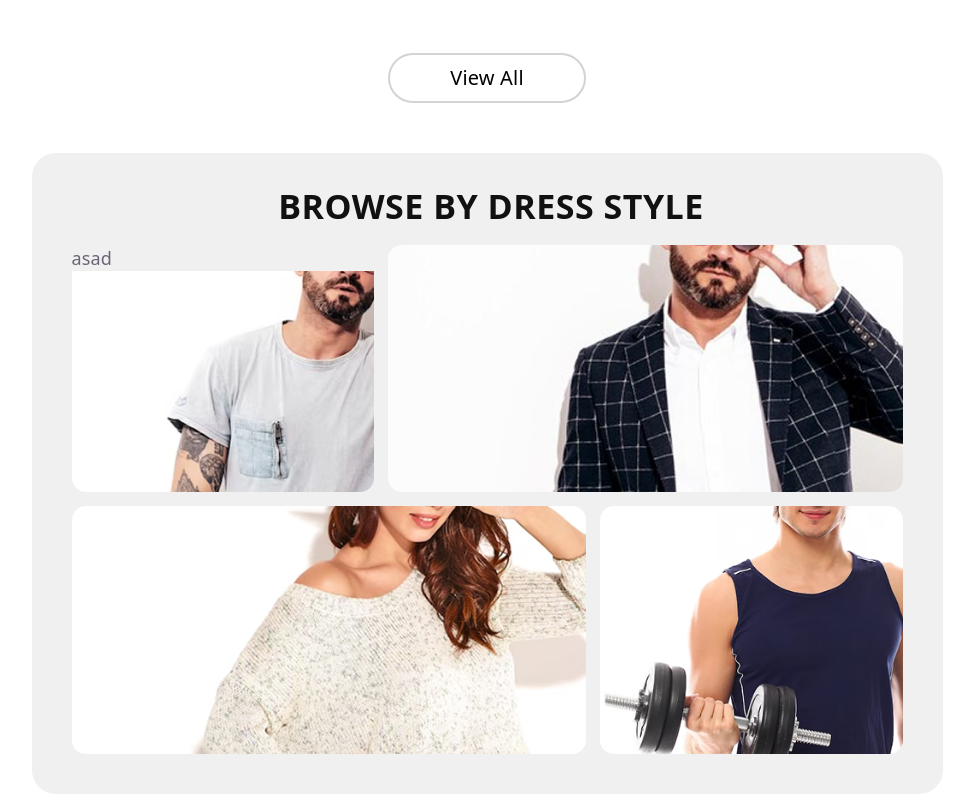
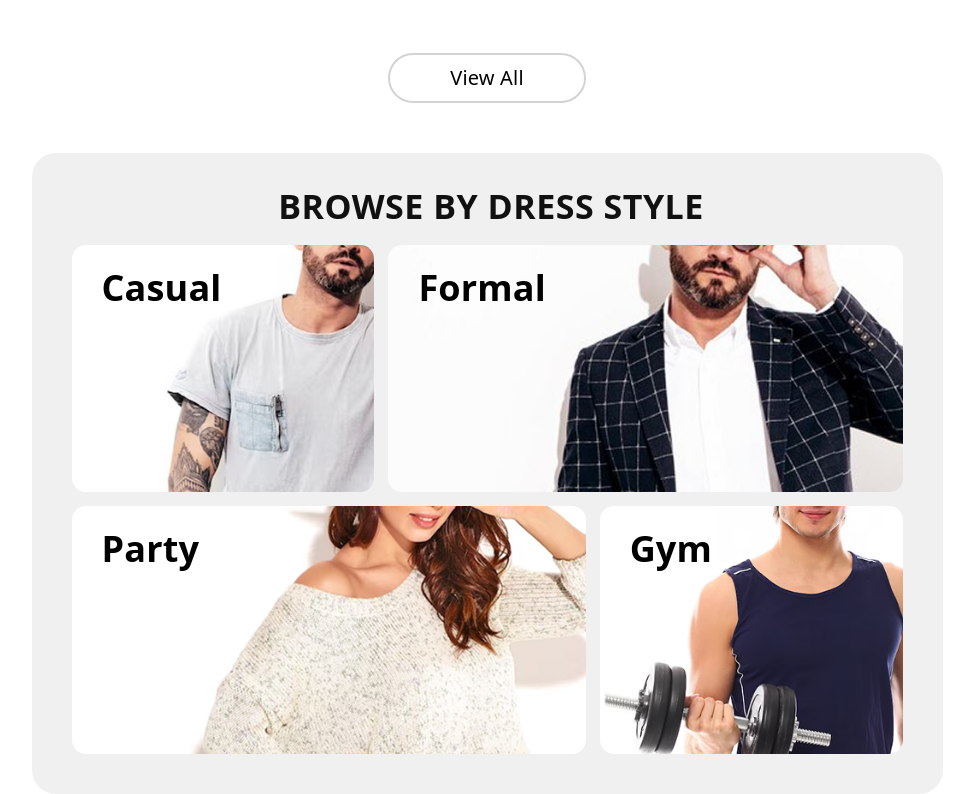
Before and after one commit to NXT-ASAD-CODE/4-backend-frontend-assignment-of-sayalani, a React (Vite) app: page / in a window 1280 px wide. Shown: the part 2096-2890 px from the top of the page, without its empty margins (153-1127 px from the left). Built offline with nearby package versions, Linux system fonts and the light colour scheme.

Commit message:
Placing text on the Image

```diff
--- a/src/components/BrowseStyle.jsx
+++ b/src/components/BrowseStyle.jsx
@@ -4,19 +4,22 @@ function BrowseStyle() {
     return (
         <div className='flex'>
             <div className="panel">
-                <h1>Browse by Dress Style</h1>
+                <h1 className='panel-heading'>Browse by Dress Style</h1>
                 <div className="style-grid">
                     <div className="style-card card-casual">
-                        <p className='Image-Text'>asad</p>
+                        <h1 className='Image-Text'>Casual</h1>
                         <img src="../public/image 11.png" alt="Casual style" />
                     </div>
                     <div className="style-card card-formal">
+                        <h1 className='Image-Text'>Formal</h1>
                         <img src="../public/image 13.png" alt="Formal style" />
                     </div>
                     <div className="style-card card-party">
+                        <h1 className='Image-Text'>Party</h1>
                         <img src="../public/image 12.png" alt="Party style" />
                     </div>
                     <div className="style-card card-gym">
+                        <h1 className='Image-Text'>Gym</h1>
                         <img src="../public/image 14.png" alt="Gym style" />
                     </div>
                 </div>
--- a/src/index.css
+++ b/src/index.css
@@ -285,7 +285,7 @@
 }
 
 
-.panel h1 {
+.panel .panel-heading {
   margin: 0 0 26px 8px;
   font-size: clamp(24px, 3.4vw, 34px);
   font-weight: 800;
@@ -294,6 +294,7 @@
   text-transform: uppercase;
   display: flex;
   justify-content: center;
+  /* position: relative; */
 }
 
 /* ---- CSS Grid: 8 tracks so each row can split 3/5 or 5/3 ---- */
@@ -347,5 +348,11 @@
   }
 }
 .Image-Text{
-  z-index: 1;
+  /* z-index: 1;  */
+  position: absolute;
+  margin-left: 30px;
+  margin-top: 30px;
+  color: black;
+
+
 }
```
